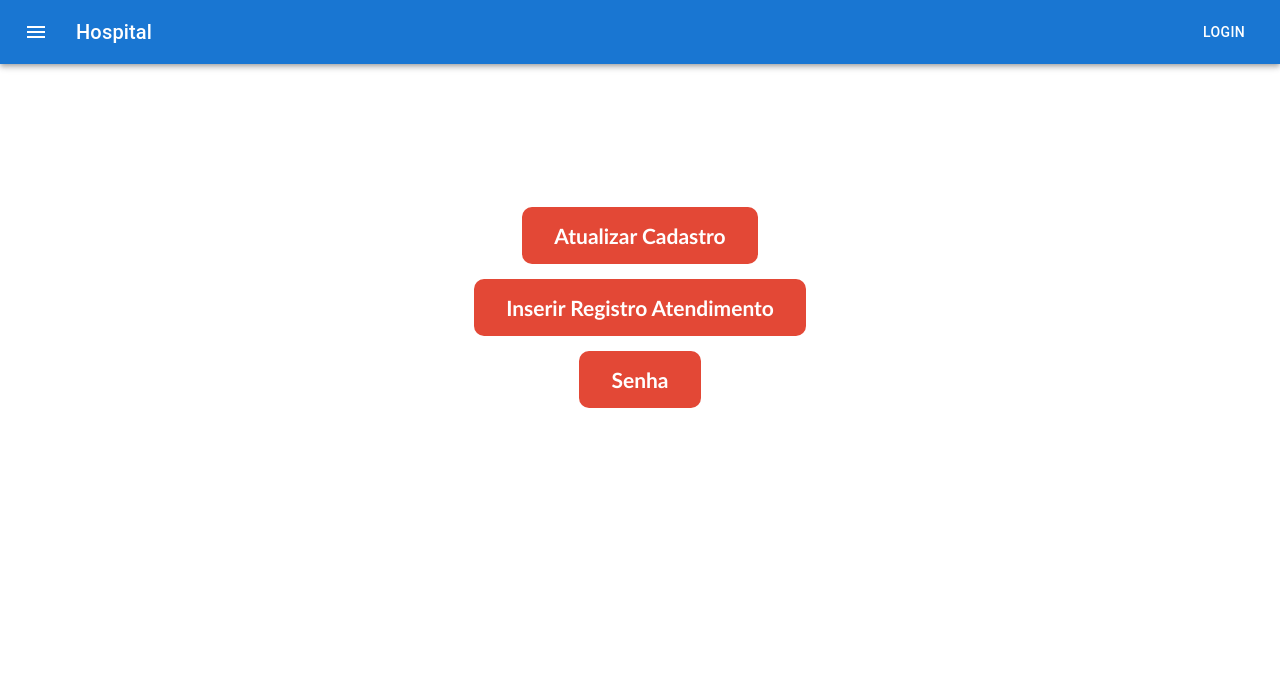
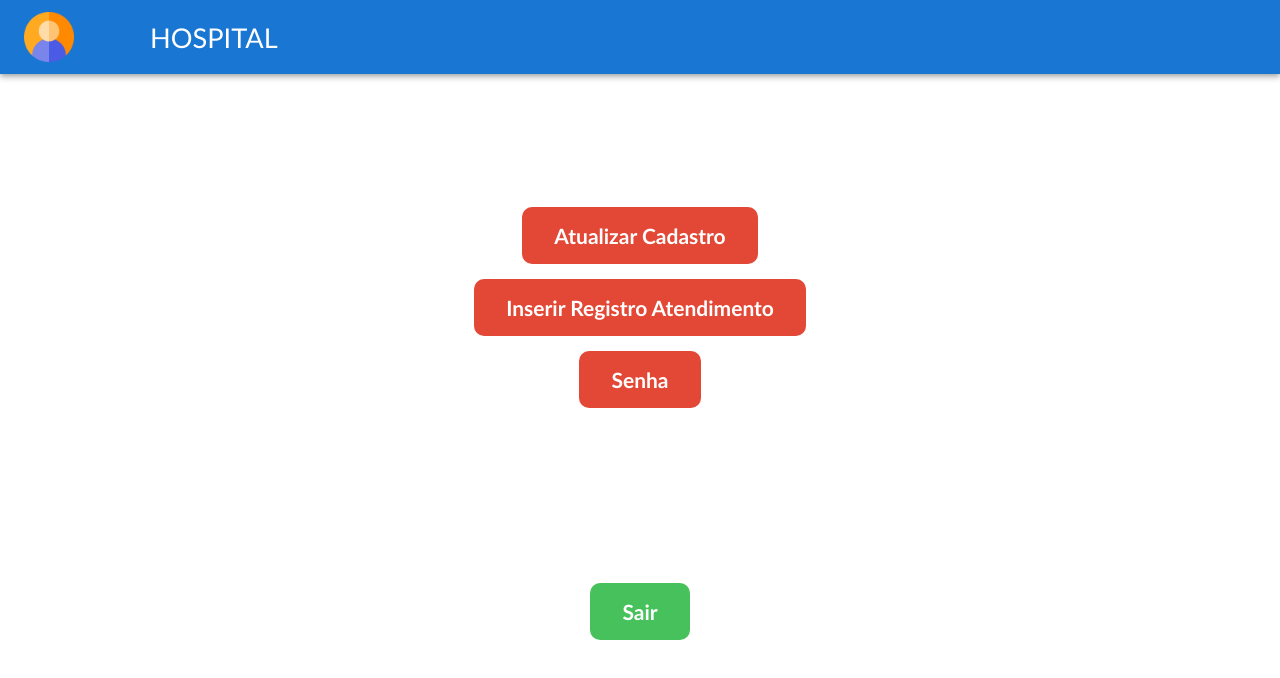
Before and after one commit to Gustavo-Dorigon-Coan/hospital-management, a React (Create React App) app in the folder frontend-hospital-management/: page /mobileHome in a window 1280 px wide. Shown: the top 678 px of the page. Built offline with nearby package versions, Linux system fonts and the light colour scheme; the HTML template or start-up script is replaced by a standard one.

Commit message:
Adicionado novos campos para a tela do usuário

```diff
--- a/frontend-hospital-management/src/components/AppBarMobile/appBarMobile.css
+++ b/frontend-hospital-management/src/components/AppBarMobile/appBarMobile.css
@@ -18,6 +18,17 @@
   bottom: 67%;
   position: absolute;
 }
+
+.container-align-exit {
+  bottom: 20%;
+  position: absolute;
+}
+
+.container-font-mobile {
+  font-family: Trebuchet MS;
+  font-size: 1.7rem;
+}
+
 
 .my-button {
   background-color: #e34836;
@@ -40,3 +51,25 @@
 .my-button:active {
   transform: scale(0.95);
 }
+
+.my-button-exit {
+  background-color: #47C15B;
+  color: #fff;
+  font-family: Trebuchet MS;
+  font-size: 21px;
+  font-weight: 800;
+  font-style: normal;
+  text-decoration: none;
+  padding: 1rem 2rem;
+  border: 0px solid #000;
+  border-radius: 10px;
+  display: inline-block
+}
+
+.my-button-exit:hover {
+  background-color: #47C15B;
+}
+
+.my-button-exit:active {
+  transform: scale(0.95);
+}
--- a/frontend-hospital-management/src/components/AppBarMobile/appBarMobile.tsx
+++ b/frontend-hospital-management/src/components/AppBarMobile/appBarMobile.tsx
@@ -1,14 +1,13 @@
-import MenuIcon from '@mui/icons-material/Menu';
 import AppBar from '@mui/material/AppBar';
 import Box from '@mui/material/Box';
-import Button from '@mui/material/Button';
 import IconButton from '@mui/material/IconButton';
 import Toolbar from '@mui/material/Toolbar';
-import Typography from '@mui/material/Typography';
 import { Link } from 'react-router-dom';
 import MobileDialog from '../MobileDialog/mobileDialog';
 
 import './appBarMobile.css';
+
+const userMobile = require("../../assets/userMobile.png");
 
 export default function AppBarMobile() {
   return (
@@ -20,19 +19,18 @@ export default function AppBarMobile() {
             edge="start"
             color="inherit"
             aria-label="menu"
-            sx={{ mr: 2 }}
+            sx={{ mr: 8 }}
           >
-            <MenuIcon />
+            <img src={userMobile} width={50} />
           </IconButton>
-          <Typography variant="h6" component="div" sx={{ flexGrow: 1 }}>
-            Hospital
-          </Typography>
-          <Button color="inherit">Login</Button>
+          <div className='container-font-mobile'>
+            HOSPITAL
+          </div>
         </Toolbar>
       </AppBar>
       <div className='container-position'>
         <div className='container-align-form'>
-          <Link to='/senha'>
+          <Link to=''>
             <button className='my-button'>
               Atualizar Cadastro
             </button>
@@ -46,6 +44,13 @@ export default function AppBarMobile() {
             Senha
           </button>
         </div>
+        <div className='container-align-exit'>
+          <Link to='*'>
+            <button className='my-button-exit'>
+              Sair
+            </button>
+          </Link>
+        </div>
       </div>
     </Box >
   );
```
Also changed, not shown: frontend-hospital-management/src/assets/userMobile.png (added).
